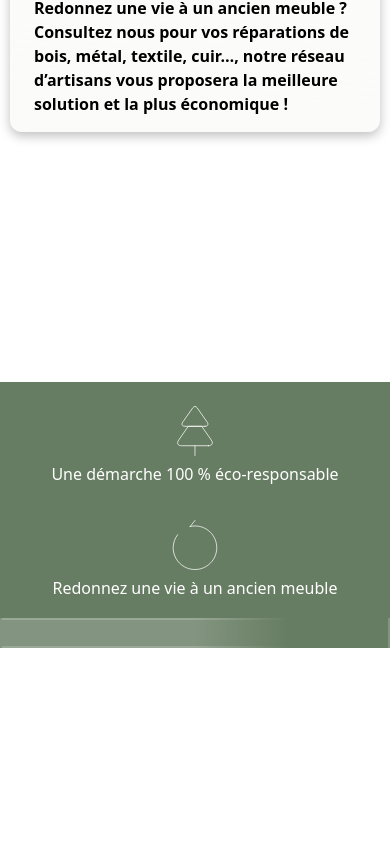
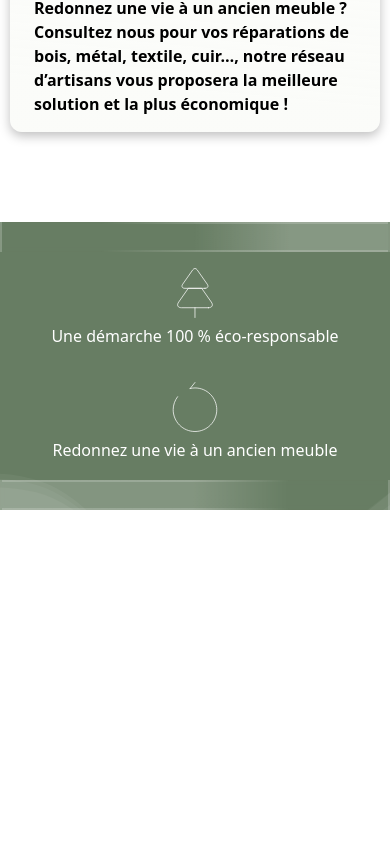
Before and after one commit to BDenisss/BAP-Groupe-6, a Vue app: page / in a window 390 px wide. Shown: the part 1634-2484 px from the top of the page. Built offline with nearby package versions, Linux system fonts and the light colour scheme.

Commit message:
:construction: In Progress

```diff
--- a/src/App.vue
+++ b/src/App.vue
@@ -45,16 +45,22 @@ import Button1 from "./components/Button1.vue"
   </div>
 </div>
 
-<div class="mt-[165px] max-sm:mt-[250px] max-md:mt-[90px]">
 
-  <div class="relative max-sm:bg-darkgreen max-sm:pt-2">
 
+<img class="absolute w-full h-full z-40" src="/img/Group%20106.svg" alt="">
+<div class="mt-[165px] max-sm:mt-[20s0px] max-md:mt-[90px]">
+
+
+  <div class="relative max-sm:bg-darkgreen">
+    <div class="rectangle2 md:hidden"/>
 
     <img class="w-full absolute bottom-0 max-sm:hidden" src="/img/Vector%206.svg" alt="path6">
     <img class="w-full absolute bottom-0 max-sm:hidden" src="/img/Vector%207.svg" alt="path7">
     <img class="w-full absolute bottom-0 max-sm:hidden" src="/img/Vector%209.svg" alt="path9">
 
+
     <div class="flex justify-center gap-x-8 mb-[150px] max-md:mb-4 max-lg:mb-6 max-xl:mb-16 max-sm:flex-col max-sm:gap-y-8 max-sm:mb-0 max-sm:py-4">
+
       <div class="flex flex-col max-sm:gap-y-1 gap-y-8">
         <img class="h-[100px] z-10 max-md:h-[50px] max-lg:h-[75px]" src="/img/Group%2079.svg" alt="icone-arbre" id="icon-arbre">
         <p class="text-xl font-light z-10 text-center max-sm:text-[16px] text-white max-sm:px-2 max-md:text-[18px]" id="text1">Une démarche 100 % éco-responsable</p>
@@ -64,6 +70,7 @@ import Button1 from "./components/Button1.vue"
         <p class="text-xl font-light z-10 text-center max-sm:text-[16px] text-white max-sm:px-2 max-md:text-[18px]" id="text2">Redonnez une vie à un ancien meuble</p>
       </div>
     </div>
+
     <div class="rectangle"/>
   </div>
 </div>
@@ -77,7 +84,6 @@ import Button1 from "./components/Button1.vue"
 
 
 <div class="bg-darkgreen">
-
   <div class="rectangle2 "/>
 
   <div class="flex items-center justify-center py-[200px]">
@@ -116,7 +122,6 @@ import Button1 from "./components/Button1.vue"
   background-color: #4B5D4C;
 }
 
-
 .img {
   background-image:
       linear-gradient(rgba(131, 154, 126, 0.50), rgba(131, 154, 126, 0.50)),
@@ -144,6 +149,7 @@ import Button1 from "./components/Button1.vue"
   border-width: 2px;
   border-style:solid;
   border-image: linear-gradient(to left, rgba(255, 255, 255, 0.19) 49.43%, rgba(255, 255, 255, 0) 74.36%) 1;
+
 
 
 }
@@ -193,6 +199,9 @@ backdrop-filter: blur(4px);
   .rectangle {
     height: 30px;
   }
+  .rectangle2 {
+    height: 30px;
+  }
 }
 
 
```
Also changed, not shown: public/img/Group 106.svg (added), public/img/Group 107.svg (added).
